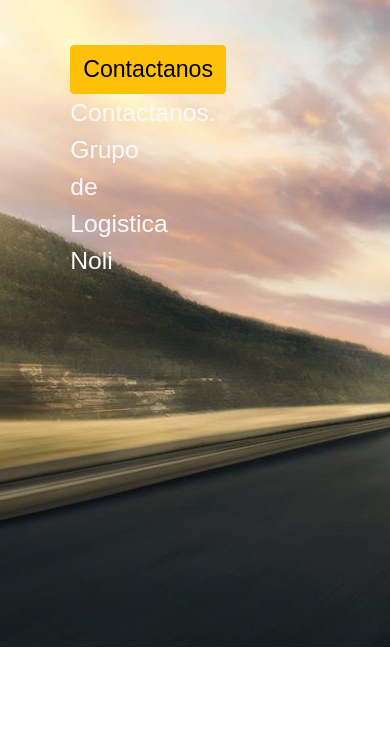
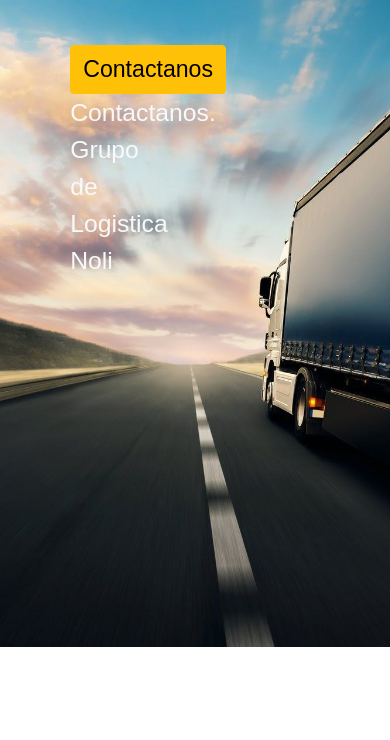
Before and after one commit to AlvaroLVR/LogisticaNoli, a website: page index.html in a window 390 px wide. Shown: the part 67-807 px from the top of the page. Drawn offline with nearby package versions, Linux system fonts and the light colour scheme.

Commit message:
background responsive

```diff
--- a/scss/_main.scss
+++ b/scss/_main.scss
@@ -1,8 +1,9 @@
 .main{
     .carousel{
         background-image: url('../img/carrousel2.jfif');
-        background-position: 20% center;
-        object-fit: fill;
+        background-size: cover;
+        background-attachment: fixed;
+        background-position: center;
         height: 78vh;
         position: relative;
         .boton{
@@ -114,9 +115,6 @@
             align-items: center;
             .carga-card{
                 width: 60vw;
-                .carga-svg{
-
-                }
             }
         }
         .formulario{
```
Also changed, not shown: scss/style.css, 1 other file.
